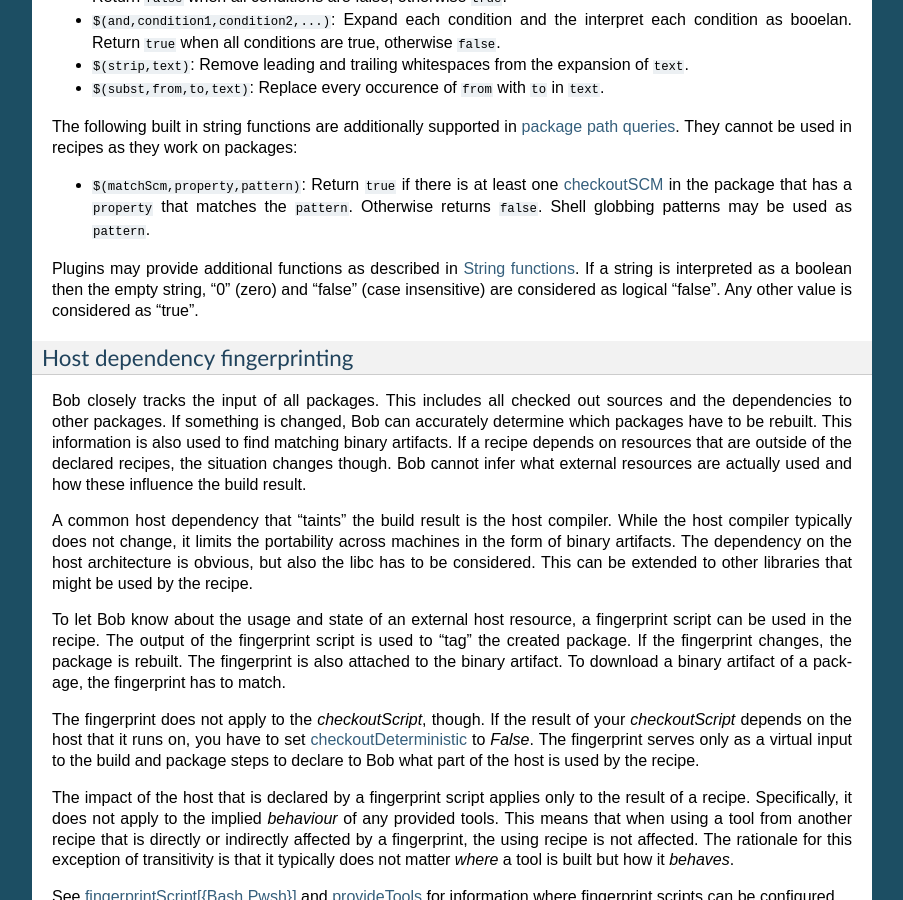
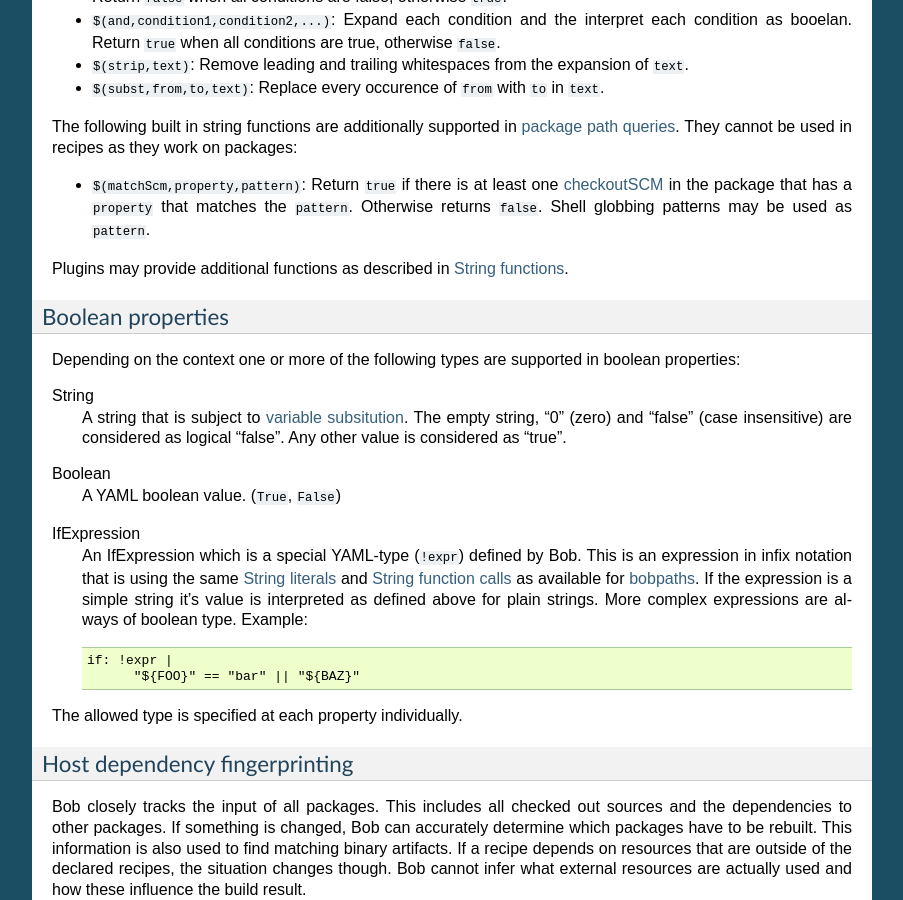
Before and after one commit to BobBuildTool/bob, a Sphinx documentation site: the page built from doc/manual/configuration.rst, in a window 1280 px wide and 900 px high, scrolled down 6007 px. Shown: the whole window, without its empty margins (198-1101 px from the left). Built offline with Sphinx 7.4.7, drawn with Linux system fonts in a browser that asks for light colours; formulas are drawn with MathJax 3; pages that are not in the unit, such as notebooks, are missing from menus; the version number could not be read and is left out; some of the changed text lies outside the part shown.

Commit message:
doc: add chapter about boolean properties
There are more and more places where an IfExpression is allowed. Instead
of replicating the same information everywhere create a dedicated
chapter that deals with the possible options.

```diff
--- a/doc/manual/configuration.rst
+++ b/doc/manual/configuration.rst
@@ -403,9 +403,37 @@ as they work on packages:
   may be used as ``pattern``.
 
 Plugins may provide additional functions as described in
-:ref:`extending-hooks-string`. If a string is interpreted as a boolean then the
-empty string, "0" (zero) and "false" (case insensitive) are considered as logical
-"false".  Any other value is considered as "true".
+:ref:`extending-hooks-string`.
+
+.. _configuration-principle-booleans:
+
+Boolean properties
+~~~~~~~~~~~~~~~~~~
+
+Depending on the context one or more of the following types are supported in
+boolean properties:
+
+String
+  A string that is subject to
+  :ref:`variable subsitution <configuration-principle-subst>`. The empty
+  string, "0" (zero) and "false" (case insensitive) are considered as logical
+  "false". Any other value is considered as "true".
+
+Boolean
+  A YAML boolean value. (``True``, ``False``)
+
+IfExpression
+  An IfExpression which is a special YAML-type (``!expr``) defined by Bob. This
+  is an expression in infix notation that is using the same
+  :ref:`bobpaths_string_literals` and :ref:`bobpaths_string_function_calls` as
+  available for :ref:`manpage-bobpaths`. If the expression is a simple string
+  it's value is interpreted as defined above for plain strings. More complex
+  expressions are always of boolean type.  Example::
+
+     if: !expr |
+           "${FOO}" == "bar" || "${BAZ}"
+
+The allowed type is specified at each property individually.
 
 .. _configuration-principle-fingerprinting:
 
@@ -821,8 +849,10 @@ If the package is built from multiple modules you can give a list of SCMs::
             dir: src/bar
 
 There are three common (string) attributes in all SCM specifications: ``scm``,
-``dir`` and ``if``. By default the SCMs check out to the root of the workspace.
-You may specify any relative path in ``dir`` to checkout to this directory.
+``dir`` and ``if``. Additionally to the string type, the ``if`` property may
+be given as IfExpression (see :ref:`configuration-principle-booleans`). By
+default the SCMs check out to the root of the workspace. You may specify any
+relative path in ``dir`` to checkout to this directory.
 
 By using ``if`` you can selectively enable or disable a particular SCM using
 either a string or a expression. In case a string is given to the ``if``-keyword
@@ -1110,25 +1141,17 @@ The following settings are supported:
 |             |                 | Value strings in this clause are subject to         |
 |             |                 | :ref:`configuration-principle-subst`.               |
 +-------------+-----------------+-----------------------------------------------------+
-| if          | String          | The string (subject to substitution) is interpreted |
-|             |                 | as boolean value. The dependency is only considered |
-|             |                 | if the string is considered as true. See            |
-|             |                 | :ref:`configuration-principle-subst`.               |
+| if          | String |        | See :ref:`configuration-principle-booleans` for     |
+|             | IfExpression    | evaluation details. The dependency is only          |
+|             |                 | considered if the string/expression evaluates to    |
+|             |                 | true. The follwing two examples are equivilent::    |
 |             |                 |                                                     |
-|             |                 | Default: true                                       |
-+-------------+-----------------+-----------------------------------------------------+
-| if: !expr   | String          | The string is parsed as expression using the same   |
-|             |                 | :ref:`bobpaths_string_literals` and                 |
-|             |                 | :ref:`bobpaths_string_function_calls`               |
-|             |                 | as available for bobpaths.                          |
-|             |                 | The dependency is only considered if the expression |
-|             |                 | is considered as true.                              |
-|             |                 |                                                     |
-|             |                 | Default: true                                       |
-|             |                 | Example::                                           |
+|             |                 |      if: "$(or,$(eq,$FOO,bar),$BAZ)"                |
 |             |                 |                                                     |
 |             |                 |      if: !expr |                                    |
 |             |                 |            "${FOO}" == "bar" || "${BAZ}"            |
+|             |                 |                                                     |
+|             |                 | Default: "true"                                     |
 +-------------+-----------------+-----------------------------------------------------+
 | tools       | Dictionary      | Remap an existing tool to another name, possibly    |
 |             | (String ->      | replacing the other tool. This is useful to change  |
```
Also changed, not shown: other parts of doc/manual/configuration.rst (+3 -1 lines).
